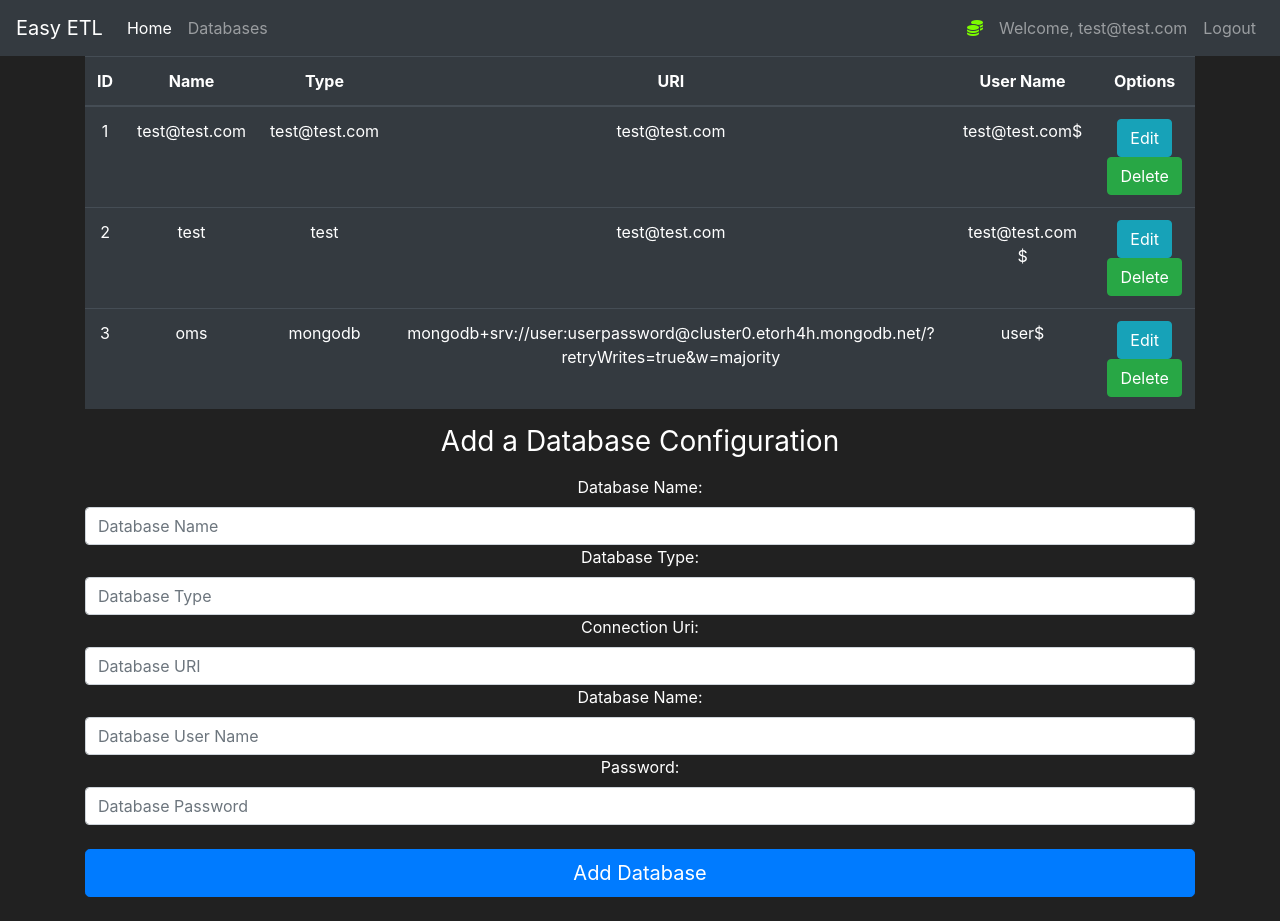
After one commit to debjyotidutta28/ETL-App, a Flask app: page /add_database in a window 1280 px wide. The commit adds this page. Run offline with Flask 3, Linux system fonts and the light colour scheme; a user stored in the database is signed in; some libraries are stand-ins or nearby versions.

Commit message:
add database for etl

```diff
--- a/market/forms.py
+++ b/manager/forms.py
@@ -1,7 +1,7 @@
 from flask_wtf import FlaskForm
 from wtforms import StringField, PasswordField, SubmitField
 from wtforms.validators import Length, EqualTo, Email, DataRequired, ValidationError
-from market.models import User
+from manager.models import User
 
 
 class RegisterForm(FlaskForm):
@@ -26,3 +26,11 @@ class LoginForm(FlaskForm):
     username = StringField(label='User Name:', validators=[DataRequired()])
     password = PasswordField(label='Password:', validators=[DataRequired()])
     submit = SubmitField(label='Sign in')
+
+class AddDBForm(FlaskForm):
+    name = StringField(label='Database Name:', validators=[Length(min=2, max=30), DataRequired()])
+    type = StringField(label='Database Type:', validators=[Length(min=2, max=30), DataRequired()])
+    uri = StringField(label='Connection Uri:', validators=[Length(min=2, max=3000), DataRequired()])
+    username = StringField(label='Database Name:', validators=[Length(min=2, max=30), DataRequired()])
+    password = PasswordField(label='Password:', validators=[Length(min=6), DataRequired()])
+    submit = SubmitField(label='Add Database')
--- a/market/routes.py
+++ b/manager/routes.py
@@ -1,8 +1,9 @@
-from market import app
 from flask import render_template, redirect, url_for, flash
-from market.models import Item, User
-from market.forms import RegisterForm, LoginForm
-from market import db
+from manager.models import  User, Client, Databases
+from manager.forms import RegisterForm, LoginForm, AddDBForm
+from manager import db
+from manager import app
+from manager.migrations import start_migrations
 from flask_login import login_user, logout_user, login_required
 
 @app.route('/')
@@ -10,24 +11,41 @@ from flask_login import login_user, logout_user, login_required
 def home_page():
     return render_template('home.html')
 
-@app.route('/market')
+@app.route('/add_database', methods=['GET', 'POST'])
 @login_required
-def market_page():
-    items = Item.query.all()
-    return render_template('market.html', items=items)
+def configurations_page():
+    form = AddDBForm()
+    items = Databases.query.filter_by(connection_test_result=False)
+    if form.validate_on_submit():
+        database_to_add = Databases(
+            name = form.name.data,
+            db_type = form.type.data,
+            db_uri = form.uri.data,
+            db_username = form.username.data,
+            db_password = form.password.data,
+            connection_test_result= False,
+        )
+
+        db.session.add(database_to_add)
+        db.session.commit()
+
+        flash(f'Success! Added Database: {form.name.data}', category='success')
+        return redirect(url_for('configurations_page'))
+
+    return render_template('configurations.html', form=form, items=items)
 
 @app.route('/register', methods=['GET', 'POST'])
 def register_page():
     form = RegisterForm()
     if form.validate_on_submit():
-        user_to_create = User(username=form.username.data,
+        user_to_create = Client(username=form.username.data,
                               email_address=form.email_address.data,
                               password=form.password1.data)
         db.session.add(user_to_create)
         db.session.commit()
         login_user(user_to_create)
         flash(f"Account created successfully! You are now logged in as {user_to_create.username}", category='success')
-        return redirect(url_for('market_page'))
+        return redirect(url_for('configurations_page'))
     if form.errors != {}: #If there are not errors from the validations
         for err_msg in form.errors.values():
             flash(f'There was an error with creating a user: {err_msg}', category='danger')
@@ -44,9 +62,9 @@ def login_page():
         ):
             login_user(attempted_user)
             flash(f'Success! You are logged in as: {attempted_user.username}', category='success')
-            return redirect(url_for('market_page'))
+            return redirect(url_for('configurations_page'))
         else:
-            flash('Username and password are not match! Please try again', category='danger')
+            flash('Username and password are not matching! Please try again', category='danger')
 
     return render_template('login.html', form=form)
 
@@ -55,3 +73,9 @@ def logout_page():
     logout_user()
     flash("You have been logged out!", category='info')
     return redirect(url_for("home_page"))
+
+@app.route('/logs', methods=['GET', 'POST'])
+@login_required
+def monitor_logs():
+    start_migrations()
+    return "Started"
--- a/market/templates/base.html
+++ b/manager/templates/base.html
@@ -14,7 +14,7 @@
    </head>
    <body>
     <nav class="navbar navbar-expand-md navbar-dark bg-dark">
-      <a class="navbar-brand" href="#">Flask Market</a>
+      <a class="navbar-brand" href="#">Easy ETL</a>
       <button class="navbar-toggler" type="button" data-toggle="collapse" data-target="#navbarNav">
         <span class="navbar-toggler-icon"></span>
       </button>
@@ -24,7 +24,7 @@
                 <a class="nav-link" href="{{ url_for('home_page') }}">Home <span class="sr-only">(current)</span></a>
             </li>
             <li class="nav-item">
-                <a class="nav-link" href="{{ url_for('market_page') }}">Market</a>
+                <a class="nav-link" href="{{ url_for('configurations_page') }}">Databases</a>
             </li>
         </ul>
           {% if current_user.is_authenticated %}
--- /dev/null
+++ b/manager/templates/configurations.html
@@ -0,0 +1,69 @@
+{% extends 'base.html' %}
+{% block title %}
+    Add Database Configuration
+{% endblock %}
+
+{% block content %}
+<body class="text-center">
+    <div class="container" width=200px>
+        <table class="table table-hover table-dark">
+            <thead>
+                <tr>
+                    <!-- Your Columns HERE -->
+                    <th scope="col">ID</th>
+                    <th scope="col">Name</th>
+                    <th scope="col">Type</th>
+                    <th scope="col">URI</th>
+                    <th scope="col">User Name</th>
+                    <th scope="col">Options</th>
+                </tr>
+            </thead>
+            <tbody>
+                <!-- Your rows inside the table HERE: -->
+                {% for item in items %}
+                    <tr>
+                        <td>{{ item.id }}</td>
+                        <td>{{ item.name }}</td>
+                        <td>{{ item.db_type }}</td>
+                        <td>{{ item.db_uri }}</td>
+                        <td>{{ item.db_username }}$</td>
+                        <td>
+                            <button class="btn btn-outline btn-info">Edit</button>
+                            <button class="btn btn-outline btn-success">Delete</button>
+                        </td>
+                    </tr>
+                {% endfor %}
+            </tbody>
+        </table>
+        <form method="POST" class="form-add-database" style="color:white">
+            {{ form.hidden_tag() }}
+
+            <h1 class="h3 mb-3 font-weight-normal">
+                Add a Database Configuration
+            </h1>
+
+            {{ form.name.label() }}
+            {{ form.name(class="form-control", placeholder="Database Name") }}
+
+            {{ form.type.label() }}
+            {{ form.type(class="form-control", placeholder="Database Type") }}
+
+            {{ form.uri.label() }}
+            {{ form.uri(class="form-control", placeholder="Database URI") }}
+
+            {{ form.username.label() }}
+            {{ form.username(class="form-control", placeholder="Database User Name") }}
+
+            {{ form.password.label() }}
+            {{ form.password(class="form-control", placeholder="Database Password") }}
+
+            <br>
+
+            {{ form.submit(class="btn btn-lg btn-block btn-primary") }}
+            <br>
+
+
+        </form>
+    </div>
+</body>
+{% endblock %}
--- a/market/templates/home.html
+++ b/manager/templates/home.html
@@ -5,9 +5,9 @@
 {% block content %}
     <div class="position-relative overflow-hidden p-3 p-md-5 m-md-3 text-center bg-dark" style="color:white">
         <div class="col-md-5 p-lg-5 mx-auto my-5">
-            <h1 class="display-4 font-weight-normal">Jim Shaped Coding Market</h1>
-            <p class="lead font-weight-normal">Start purchasing products by clicking the link below</p>
-            <a class="btn btn-primary" href="{{ url_for('market_page') }}">Get Started</a>
+            <h1 class="display-4 font-weight-normal">Easy ETL</h1>
+            <p class="lead font-weight-normal">Configure your databases and tables for easy migrations</p>
+            <a class="btn btn-primary" href="{{ url_for('configurations_page') }}">Get Started</a>
         </div>
         <div class="product-device box-shadow d-none d-md-block"></div>
         <div class="product-device product-device-2 box-shadow d-none d-md-block"></div>
--- a/market/templates/market.html
+++ b/manager/templates/market.html
@@ -4,7 +4,7 @@
 {% endblock %}
 
 {% block content %}
-      <table class="table table-hover table-dark">
+    <table class="table table-hover table-dark">
         <thead>
             <tr>
                 <!-- Your Columns HERE -->
--- a/market/templates/test.html
+++ /dev/null
@@ -1 +0,0 @@
-#test
--- a/run.py
+++ b/run.py
@@ -1,5 +1,4 @@
-from market import app
+from manager import app
 
-#Checks if the run.py file has executed directly and not imported
 if __name__ == '__main__':
     app.run(debug=True)
```
Also changed, not shown: manager/__init__.py (renamed from market/__init__.py, +7 -1 lines), manager/migrations.py (added, +33 -0 lines), manager/models.py (added, +87 -0 lines), manager/templates/login.html (renamed from market/templates/login.html, +6 -4 lines), market/models.py (deleted, +0 -43 lines), instance/market.db (added), manager/market.db (added), manager/templates/register.html (renamed from market/templates/register.html), manager/templates/test.html (renamed from market/test.py), market.db (added).
